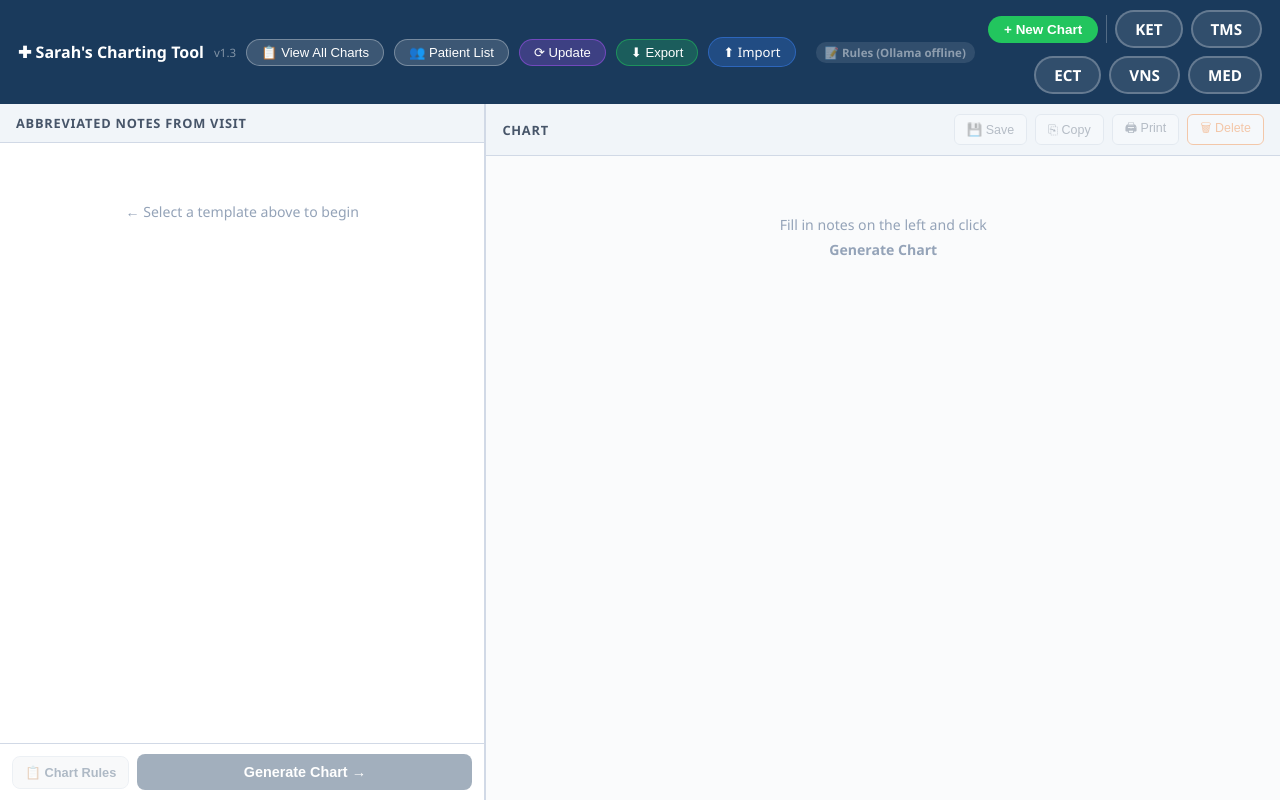
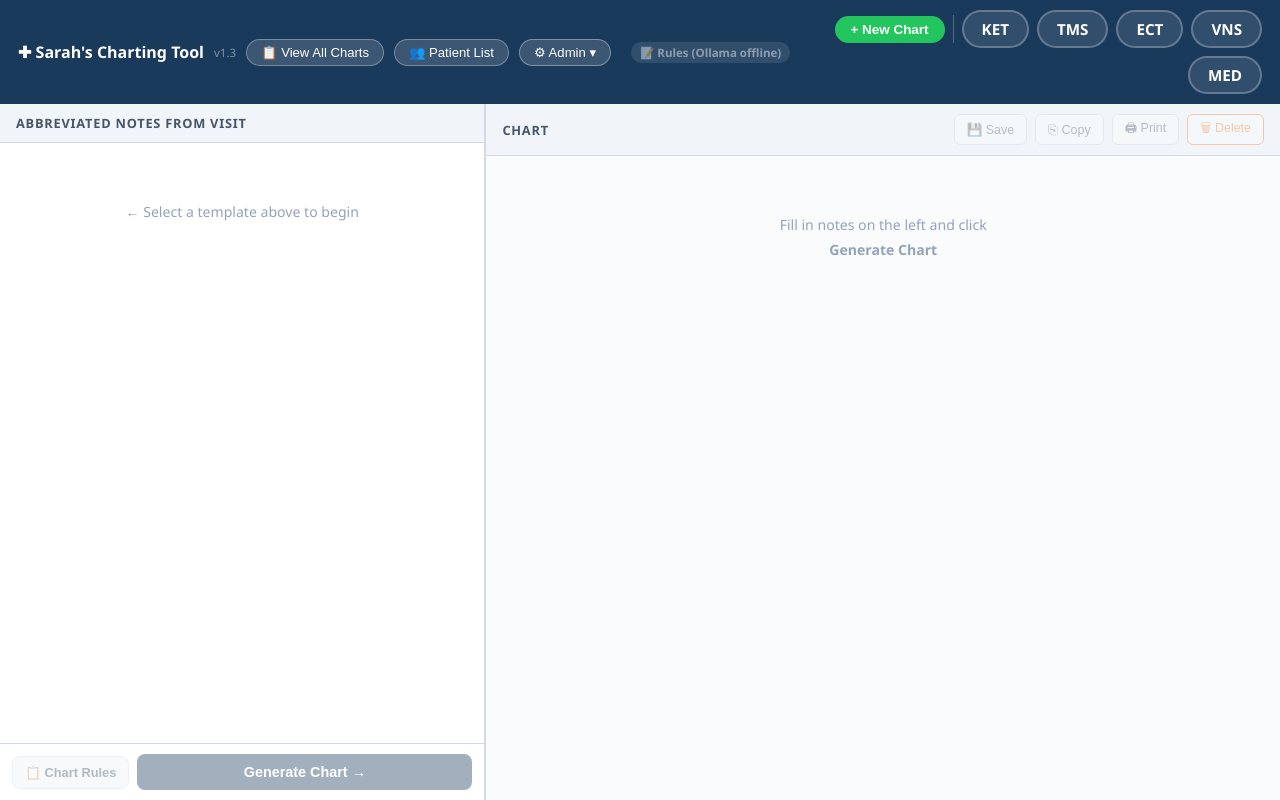
Before and after one commit to infinitycyclery/Sarah-s-charting-tool, a Flask app: page / in a window 1280 px wide. Run offline with Flask 3, Linux system fonts and the light colour scheme; data that the repository does not hold is empty.

Commit message:
Add Admin dropdown for Update/Export/Import buttons
Groups the three admin-only buttons behind an 'Admin ▾' button with
a dropdown that shows a warning and closes on outside click.

https://claude.ai/code/session_017MSVP8Vp8Pq7SdAFX2VQkn

```diff
--- a/static/css/chart.css
+++ b/static/css/chart.css
@@ -121,6 +121,32 @@ body { display: flex; flex-direction: column; overflow: hidden; }
   font-size: 0.82rem;
   cursor: pointer;
   white-space: nowrap;
+}
+.btn-top.btn-admin { background: rgba(255,255,255,0.15); border-color: rgba(255,255,255,0.35); }
+.btn-top.btn-admin:hover { background: rgba(255,255,255,0.28); }
+.admin-menu { position: relative; display: inline-block; }
+.admin-dropdown {
+  position: absolute;
+  top: calc(100% + 6px);
+  left: 0;
+  background: #1a2a42;
+  border: 1px solid rgba(255,255,255,0.18);
+  border-radius: 10px;
+  padding: 10px;
+  display: flex;
+  flex-direction: column;
+  gap: 6px;
+  z-index: 999;
+  min-width: 160px;
+  box-shadow: 0 8px 24px rgba(0,0,0,0.35);
+}
+.admin-warning {
+  font-size: 0.72rem;
+  color: #fbbf24;
+  font-weight: 600;
+  padding: 4px 6px 6px;
+  border-bottom: 1px solid rgba(255,255,255,0.1);
+  margin-bottom: 2px;
 }
 .btn-top.btn-update { background: rgba(168,85,247,0.25); border-color: rgba(168,85,247,0.5); }
 .btn-top.btn-update:hover { background: rgba(168,85,247,0.4); }
--- a/static/js/chart.js
+++ b/static/js/chart.js
@@ -1079,6 +1079,18 @@ function esc(str) {
 let vacPage = 1;
 let vacQuery = '';
 // ── Update ────────────────────────────────────────────────────────────────
+function toggleAdminMenu(e) {
+  if (e) e.stopPropagation();
+  const dd = document.getElementById('admin-dropdown');
+  dd.style.display = dd.style.display === 'none' ? 'flex' : 'none';
+}
+document.addEventListener('click', function(e) {
+  const menu = document.getElementById('admin-menu');
+  if (menu && !menu.contains(e.target)) {
+    document.getElementById('admin-dropdown').style.display = 'none';
+  }
+});
+
 async function runUpdate() {
   const btn = document.getElementById('btn-update');
   btn.textContent = '⟳ Updating…';
--- a/templates/index.html
+++ b/templates/index.html
@@ -17,12 +17,18 @@
     <span class="topbar-patient" id="topbar-patient-name" style="display:none;"></span>
     <button class="btn-top" onclick="openVac()">📋 View All Charts</button>
     <button class="btn-top" onclick="openPatientList()">👥 Patient List</button>
-    <button class="btn-top btn-update" id="btn-update" onclick="runUpdate()" title="Pull latest updates from the server">⟳ Update</button>
-    <button class="btn-top btn-export" onclick="exportData()" title="Download all patients & charts as a backup file">⬇ Export</button>
-    <label class="btn-top btn-import" title="Import patients & charts from a backup file">
-      ⬆ Import
-      <input type="file" id="import-file-input" accept=".json" style="display:none" onchange="importData(this)">
-    </label>
+    <div class="admin-menu" id="admin-menu">
+      <button class="btn-top btn-admin" onclick="toggleAdminMenu(event)">⚙ Admin ▾</button>
+      <div class="admin-dropdown" id="admin-dropdown" style="display:none;">
+        <div class="admin-warning">⚠ Admin use only</div>
+        <button class="btn-top btn-update" id="btn-update" onclick="runUpdate();toggleAdminMenu()" title="Pull latest updates from the server">⟳ Update</button>
+        <button class="btn-top btn-export" onclick="exportData();toggleAdminMenu()" title="Download all patients & charts as a backup file">⬇ Export</button>
+        <label class="btn-top btn-import" title="Import patients & charts from a backup file">
+          ⬆ Import
+          <input type="file" id="import-file-input" accept=".json" style="display:none" onchange="importData(this)">
+        </label>
+      </div>
+    </div>
     <span class="save-status" id="save-status"></span>
     <span class="ai-status" id="ai-status" title=""></span>
   </div>
```
